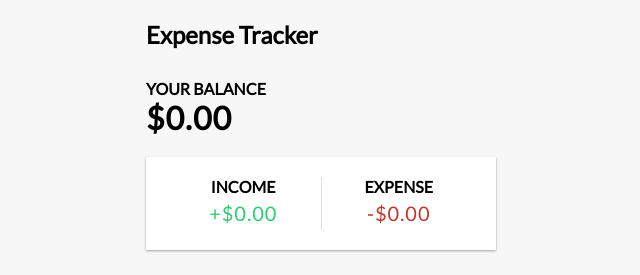
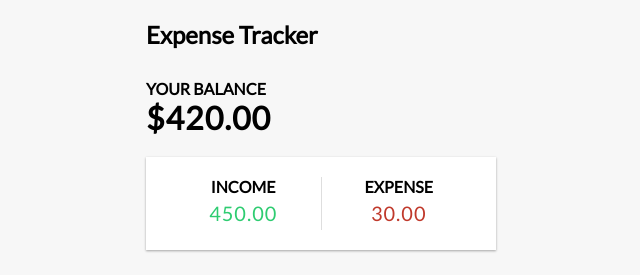
Before and after one commit to dchiev/React-Expense-Tracker, a React (Create React App) app: page / in a window 1280 px wide. Shown: the top 275 px of the page, without its empty margins (319-959 px from the left). Built offline with nearby package versions, Linux system fonts and the light colour scheme.

Commit message:
added logic to expenses and income

```diff
--- a/src/components/Balance.js
+++ b/src/components/Balance.js
@@ -1,10 +1,15 @@
-import React from "react";
+import React, { useContext } from "react";
+import { GlobalContext } from "../context/GlobalState";
 
 export const Balance = () => {
+  const { transactions } = useContext(GlobalContext);
+  const amounts = transactions.map((transaction) => transaction.amount);
+
+  const total = amounts.reduce((acc, item) => (acc += item), 0).toFixed(2);
   return (
     <>
       <h4>Your Balance</h4>
-      <h1 id="balance">$0.00</h1>
+      <h1 id="balance">${total}</h1>
     </>
   );
 };
--- a/src/components/IncomeExpenses.js
+++ b/src/components/IncomeExpenses.js
@@ -1,15 +1,28 @@
-import React from "react";
+import React, { useContext } from "react";
+import { GlobalContext } from "../context/GlobalState";
 
 export const IncomeExpenses = () => {
+  const { transactions } = useContext(GlobalContext);
+  const amounts = transactions.map((transaction) => transaction.amount);
+
+  const income = amounts
+    .filter((item) => item > 0)
+    .reduce((acc, item) => (acc += item), 0)
+    .toFixed(2);
+
+  const expense = (
+    amounts.filter((item) => item < 0).reduce((acc, item) => (acc += item), 0) *
+    -1
+  ).toFixed(2);
   return (
     <div className="inc-exp-container">
       <div>
         <h4>Income</h4>
-        <p className="money plus">+$0.00</p>
+        <p className="money plus">{income}</p>
       </div>
       <div>
         <h4>Expense</h4>
-        <p className="money minus">-$0.00</p>
+        <p className="money minus">{expense}</p>
       </div>
     </div>
   );
```
